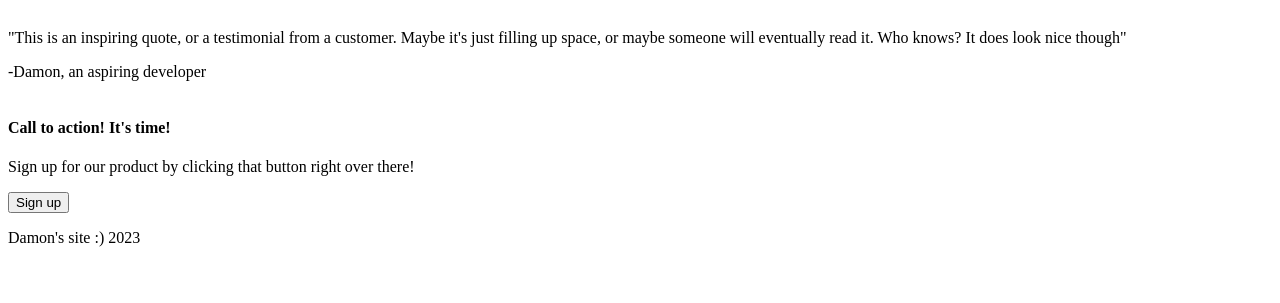
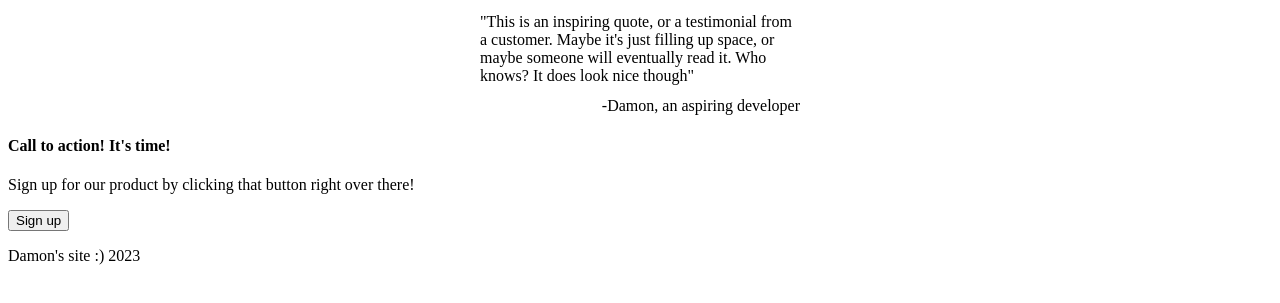
Before and after one commit to damon314159/landing-page, a plain HTML site: page index.html in a window 1280 px wide. Shown: the part 447-750 px from the top of the page. Drawn offline with Linux system fonts and the light colour scheme.

Commit message:
Edit style.css and index.html to arrange quote-bar
Adds a basic flexbox layout to the quote-bar section of the page

```diff
--- a/index.html
+++ b/index.html
@@ -53,8 +53,8 @@
     </div>
 
     <div class="quote-bar">
-        <p>"This is an inspiring quote, or a testimonial from a customer. Maybe it's just filling up space, or maybe someone will eventually read it. Who knows? It does look nice though"</p>
-        <p>-Damon, an aspiring developer</p>
+        <p class="quote">"This is an inspiring quote, or a testimonial from a customer. Maybe it's just filling up space, or maybe someone will eventually read it. Who knows? It does look nice though"</p>
+        <p class="attribution">-Damon, an aspiring developer</p>
     </div>
 
     <div class="button-card">
--- a/style.css
+++ b/style.css
@@ -67,3 +67,22 @@ header {
 .info-bar .card-holder .card img {
     height: 80px;
 }
+
+/*Quote-bar*/
+.quote-bar {
+    display: flex;
+    flex-direction: column;
+    align-items: center;
+    gap: 12px;
+}
+
+.quote-bar .quote,
+.quote-bar .attribution {
+    width: 320px;
+    flex: 0 1 auto;
+    margin-block: 0px;
+}
+
+.quote-bar .attribution {
+    text-align: right;
+}
```
